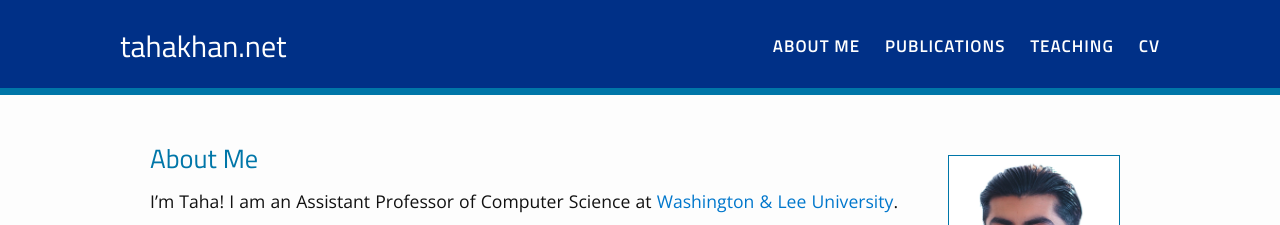
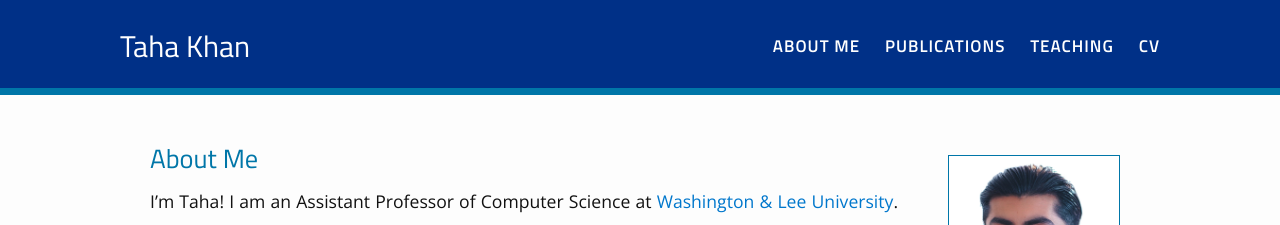
Before and after one commit to tkrad/tahakhan.net, a Jekyll site: the page built from index.html, in a window 1280 px wide. Shown: the top 225 px of the page. Built offline with Jekyll 4.4.1, drawn with Linux system fonts in a browser that asks for light colours.

Commit message:
updated site title

```diff
--- a/_config.yml
+++ b/_config.yml
@@ -1,5 +1,5 @@
 # Site settings
-title: tahakhan.net
+title: Taha Khan
 name: Taha Khan
 email: tkhan@wlu.edu
 
```
